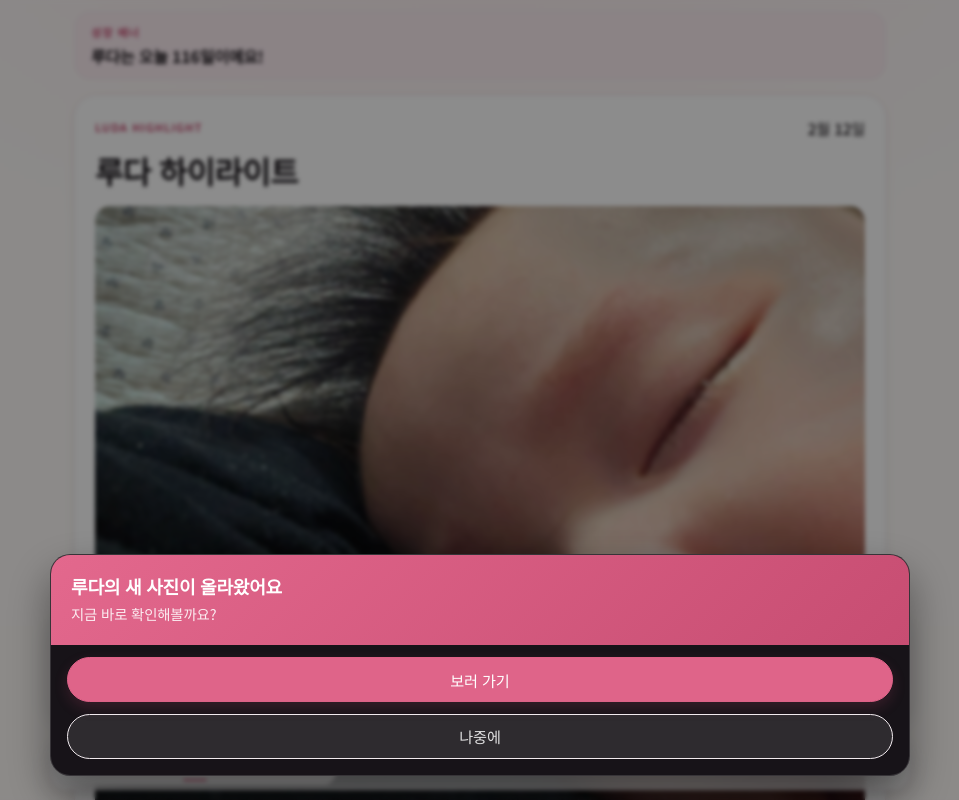
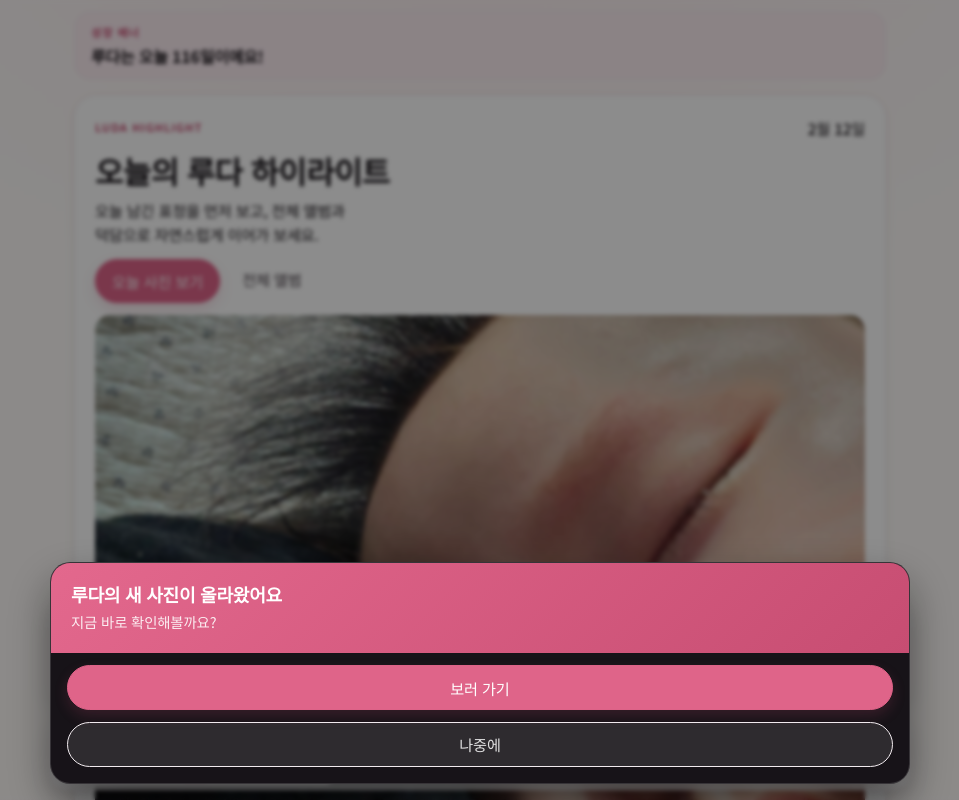
Before and after one commit to nogy21/luda-album, a Next.js app: page / in a window 1280 px wide. Shown: the top 800 px of the page, without its empty margins (160-1119 px from the left). Built offline with nearby package versions, Linux system fonts and the light colour scheme; no server answers; the database is empty; a web font is replaced by a local one.

Commit message:
Polish mobile navigation spacing, hero CTA hierarchy, and guestbook states

```diff
--- a/app/globals.css
+++ b/app/globals.css
@@ -11,7 +11,9 @@
   --color-brand-soft: #fdeef3;
   --color-brand-strong: #c74d72;
   --color-success: #1f7a4a;
+  --color-success-soft: #e9f7ef;
   --color-danger: #b43055;
+  --color-danger-soft: #fdeef2;
   --shadow-soft: 0 4px 14px rgb(28 18 24 / 7%);
   --shadow-card: 0 14px 30px rgb(28 18 24 / 9%);
   --shadow-float: 0 18px 36px rgb(28 18 24 / 14%);
@@ -46,6 +48,12 @@
   --weight-bold: 700;
   --tap-min: 44px;
   --focus-ring: 0 0 0 3px rgb(227 104 141 / 24%);
+  --safe-area-bottom: env(safe-area-inset-bottom, 0px);
+  --bottom-nav-height: 4.8rem;
+  --bottom-nav-offset: calc(max(0.62rem, var(--safe-area-bottom)) + var(--bottom-nav-height));
+  --bottom-nav-safe-space: calc(var(--bottom-nav-offset) + 0.9rem);
+  --floating-cta-height: 6.35rem;
+  --landing-bottom-safe-space: calc(var(--bottom-nav-safe-space) + var(--floating-cta-height) + 0.7rem);
 }
 
 .ui-surface {
@@ -178,6 +186,40 @@
   box-shadow: 0 0 0 3px rgb(227 104 141 / 21%);
 }
 
+.ui-status {
+  min-height: var(--tap-min);
+  border-radius: var(--radius-sm);
+  border: 1px solid color-mix(in srgb, var(--color-line) 78%, #fff 22%);
+  padding: 0.56rem 0.72rem;
+  font-size: 0.8rem;
+  font-weight: var(--weight-medium);
+  line-height: 1.5;
+}
+
+.ui-status-neutral {
+  border-color: color-mix(in srgb, var(--color-line) 82%, #fff 18%);
+  background: color-mix(in srgb, #fff 86%, var(--color-surface) 14%);
+  color: var(--color-muted);
+}
+
+.ui-status-brand {
+  border-color: color-mix(in srgb, var(--color-brand-soft) 76%, var(--color-line) 24%);
+  background: color-mix(in srgb, var(--color-brand-soft) 42%, #fff 58%);
+  color: var(--color-brand-strong);
+}
+
+.ui-status-success {
+  border-color: color-mix(in srgb, var(--color-success) 28%, #fff 72%);
+  background: color-mix(in srgb, var(--color-success-soft) 74%, #fff 26%);
+  color: color-mix(in srgb, var(--color-success) 88%, #1f3f2f 12%);
+}
+
+.ui-status-error {
+  border-color: color-mix(in srgb, var(--color-danger) 30%, #fff 70%);
+  background: color-mix(in srgb, var(--color-danger-soft) 72%, #fff 28%);
+  color: color-mix(in srgb, var(--color-danger) 84%, #3a1f2b 16%);
+}
+
 .ui-stack-sm > * + * {
   margin-top: var(--space-2);
 }
--- a/app/page.tsx
+++ b/app/page.tsx
@@ -34,7 +34,7 @@ export default async function Home() {
   }
 
   return (
-    <div className="min-h-screen pb-[11.75rem]">
+    <div className="min-h-screen" style={{ paddingBottom: "var(--landing-bottom-safe-space)" }}>
       <LudaDayBanner birthDateIso="2025-10-22T00:00:00.000Z" />
       <LandingHero items={items} />
       <LandingRecentSection items={items} />
--- a/components/app-shell.tsx
+++ b/components/app-shell.tsx
@@ -19,10 +19,10 @@ type AppShellProps = {
 
 export function AppShell({ children }: AppShellProps) {
   return (
-    <div className="min-h-screen pb-[6.5rem]">
+    <div className="min-h-screen" style={{ paddingBottom: "var(--bottom-nav-safe-space)" }}>
       <a
         href="#main-content"
-        className="ui-btn ui-btn-secondary absolute left-3 top-3 z-50 -translate-y-24 px-3 text-sm focus-visible:translate-y-0"
+        className="ui-btn ui-btn-secondary absolute left-3 top-3 z-[90] -translate-y-24 px-3 text-sm focus-visible:translate-y-0"
       >
         본문으로 건너뛰기
       </a>
@@ -173,7 +173,7 @@ export function CoverCard({ images = galleryImages }: CoverCardProps) {
       <div className="mb-4 ui-stack-sm" data-hero-intro="meta">
         <p className="ui-eyebrow">Luda Album</p>
         <p className="text-[var(--text-meta)] font-medium text-[color:var(--color-muted)]">
-          마지막 업데이트 · {latestDateLabel}
+          최근 기록 · {latestDateLabel}
         </p>
       </div>
 
@@ -181,28 +181,34 @@ export function CoverCard({ images = galleryImages }: CoverCardProps) {
         className="max-w-[18ch] text-[length:var(--text-display)] font-bold leading-[var(--leading-tight)] tracking-[-0.02em] text-[color:var(--color-ink)]"
         data-hero-intro="title"
       >
-        루다의 새 순간
+        오늘의 루다 순간
       </h1>
       <p
         className="mt-2 max-w-[30ch] text-[var(--text-body)] leading-[var(--leading-body)] text-[color:var(--color-muted)]"
         data-hero-intro="description"
       >
-        오늘의 표정을 먼저 보고, 바로 월별 앨범으로 이어서 감상해요.
+        가장 최근 표정을 먼저 보고, 월별 아카이브로 천천히 이어서 감상해요.
       </p>
 
       <div className="mt-4 flex flex-wrap items-center gap-2.5" data-hero-intro="cta">
         <Link href="#monthly-archive" className="ui-btn ui-btn-primary px-4">
-          이번 달 사진 보기
+          오늘 사진부터 보기
         </Link>
         <button
           type="button"
           onClick={handleShuffle}
           aria-label="대표 사진 다시 섞기"
-          className="ui-btn ui-btn-secondary px-4"
+          className="ui-btn-text px-2.5"
         >
-          다른 순간 보기
+          대표 사진 바꾸기
         </button>
       </div>
+      <p
+        className="mt-1.5 text-[0.78rem] leading-[1.45] text-[color:var(--color-muted)]"
+        data-hero-intro="cta-note"
+      >
+        아카이브에서 월별로 이어서 보실 수 있어요.
+      </p>
 
       <div className="mt-4 grid grid-cols-6 auto-rows-[74px] gap-1.5 sm:auto-rows-[88px]" data-hero-intro="gallery">
         {featuredImages.map((image, index) => (
@@ -240,7 +246,7 @@ export function CoverCard({ images = galleryImages }: CoverCardProps) {
             다음 섹션
           </span>
           <span className="block text-[0.84rem] font-medium text-[color:var(--color-ink)]">
-            대표컷과 하이라이트 미리 보기
+            대표컷과 하이라이트 이어 보기
           </span>
         </span>
         <span aria-hidden="true" className="text-base text-[color:var(--color-muted)]">
--- a/components/fixed-bottom-nav.tsx
+++ b/components/fixed-bottom-nav.tsx
@@ -27,11 +27,11 @@ export function FixedBottomNav({ maxWidth }: FixedBottomNavProps) {
   return (
     <nav
       className="fixed inset-x-0 bottom-0 z-40 px-3.5 pt-1.5 sm:px-5"
-      style={{ paddingBottom: "max(0.62rem, env(safe-area-inset-bottom))" }}
+      style={{ paddingBottom: "max(0.62rem, var(--safe-area-bottom))" }}
       aria-label="하단 메뉴"
     >
       <div
-        className="mx-auto grid grid-cols-3 gap-1 rounded-[1.08rem] border border-[color:color-mix(in_srgb,var(--color-line)_76%,#fff_24%)] bg-white/82 p-1 text-[0.88rem] shadow-[0_8px_22px_rgb(28_18_24/11%)] backdrop-blur-xl supports-[backdrop-filter]:bg-white/72"
+        className="mx-auto grid min-h-[var(--bottom-nav-height)] grid-cols-3 items-stretch gap-1 rounded-[1.08rem] border border-[color:color-mix(in_srgb,var(--color-line)_76%,#fff_24%)] bg-white/82 p-1 text-[0.88rem] shadow-[0_8px_22px_rgb(28_18_24/11%)] backdrop-blur-xl supports-[backdrop-filter]:bg-white/72"
         style={{ maxWidth }}
       >
         {tabs.map((tab) => {
--- a/components/gallery-section.tsx
+++ b/components/gallery-section.tsx
@@ -635,7 +635,7 @@ export function GallerySection({ initialData, initialHighlights, initialFilter }
 
   const lightboxOverlay = selectedImage ? (
     <div
-      className="fixed inset-0 z-50 flex items-center justify-center bg-black/88 p-3 backdrop-blur-[2px]"
+      className="fixed inset-0 z-[70] flex items-center justify-center bg-black/88 p-3 backdrop-blur-[2px]"
       role="dialog"
       aria-modal="true"
       aria-label="갤러리 이미지 크게 보기"
--- a/components/landing-guestbook-cta.tsx
+++ b/components/landing-guestbook-cta.tsx
@@ -17,22 +17,22 @@ export function LandingGuestbookCta() {
 
   return (
     <section
-      className="pointer-events-none fixed inset-x-0 z-30 px-4 sm:px-6"
-      style={{ bottom: "calc(max(0.62rem, env(safe-area-inset-bottom)) + 4.75rem)" }}
+      className="pointer-events-none fixed inset-x-0 z-[35] px-4 sm:px-6"
+      style={{ bottom: "calc(var(--bottom-nav-offset) + 0.62rem)" }}
     >
       <div className="pointer-events-auto mx-auto w-full max-w-[860px] rounded-[1rem] border border-[color:color-mix(in_srgb,var(--color-line)_72%,#fff_28%)] bg-white/86 px-3.5 py-3 shadow-[0_8px_22px_rgb(28_18_24/12%)] backdrop-blur">
-        <p className="mb-2 text-[0.8rem] font-semibold text-[color:var(--color-ink)]">루다에게 한 마디</p>
+        <p className="mb-2 text-[0.8rem] font-semibold text-[color:var(--color-ink)]">루다에게 따뜻한 한 줄</p>
         <div className="flex items-center gap-2">
           <input
             type="text"
             value={message}
             onChange={(event) => setMessage(event.target.value)}
-            placeholder="한 줄 덕담을 남겨보세요"
+            placeholder="보고 싶은 말 한 줄을 남겨주세요"
             className="ui-input min-h-11 flex-1 rounded-full bg-[color:var(--color-surface)] px-3.5 text-[0.85rem] placeholder:text-[color:var(--color-muted)] outline-none"
             maxLength={120}
           />
           <Link href={href} className="ui-btn ui-btn-primary px-4">
-            덕담 남기기
+            덕담 쓰기
           </Link>
         </div>
       </div>
--- a/components/landing-hero.tsx
+++ b/components/landing-hero.tsx
@@ -120,15 +120,30 @@ export function LandingHero({ items }: LandingHeroProps) {
 
         <h1
           data-landing-intro="title"
-          className="text-[length:var(--text-display)] font-bold leading-[var(--leading-tight)] tracking-[-0.02em] text-[color:var(--color-ink)]"
+          className="max-w-[18ch] text-[length:var(--text-display)] font-bold leading-[var(--leading-tight)] tracking-[-0.02em] text-[color:var(--color-ink)]"
         >
-          루다 하이라이트
+          오늘의 루다 하이라이트
         </h1>
+        <p
+          className="mt-2 max-w-[31ch] text-[var(--text-body)] leading-[var(--leading-body)] text-[color:var(--color-muted)]"
+          data-landing-intro="description"
+        >
+          오늘 남긴 표정을 먼저 보고, 전체 앨범과 덕담으로 자연스럽게 이어가 보세요.
+        </p>
+
+        <div className="mt-3 flex flex-wrap items-center gap-2.5" data-landing-intro="cta">
+          <Link href={buildDayLink(primaryImage.takenAt)} className="ui-btn ui-btn-primary px-4">
+            오늘 사진 보기
+          </Link>
+          <Link href="/photos" className="ui-btn-text px-2.5">
+            전체 앨범
+          </Link>
+        </div>
 
         <button
           type="button"
           onClick={() => setExpanded(true)}
-          className="mt-4 block w-full overflow-hidden rounded-[0.95rem] bg-[color:var(--color-surface)] text-left"
+          className="mt-3 block w-full overflow-hidden rounded-[0.95rem] bg-[color:var(--color-surface)] text-left"
           data-landing-intro="image"
           aria-label="루다 하이라이트 확대 보기"
         >
@@ -151,7 +166,7 @@ export function LandingHero({ items }: LandingHeroProps) {
 
       {expanded ? (
         <div
-          className="fixed inset-0 z-50 flex items-center justify-center bg-black/86 p-3"
+          className="fixed inset-0 z-[70] flex items-center justify-center bg-black/86 p-3"
           role="dialog"
           aria-modal="true"
           aria-label="루다 하이라이트 이미지"
--- a/components/new-photo-bottom-sheet.tsx
+++ b/components/new-photo-bottom-sheet.tsx
@@ -81,7 +81,10 @@ export function NewPhotoBottomSheet({ latestPhotoTakenAt }: NewPhotoBottomSheetP
   };
 
   return (
-    <div className="fixed inset-0 z-50 flex items-end bg-black/45 p-4 backdrop-blur-[2px] sm:p-6">
+    <div
+      className="fixed inset-0 z-[80] flex items-end bg-black/45 p-4 backdrop-blur-[2px] sm:p-6"
+      style={{ paddingBottom: "max(1rem, calc(var(--safe-area-bottom) + 0.7rem))" }}
+    >
       <section
         className="mx-auto w-full max-w-[860px] overflow-hidden rounded-[1.26rem] border border-white/14 bg-[color:var(--color-ink)] text-white shadow-[0_20px_44px_rgba(0,0,0,0.42)]"
         role="dialog"
```
Also changed, not shown: components/guestbook-section.tsx (+43 -27 lines).
